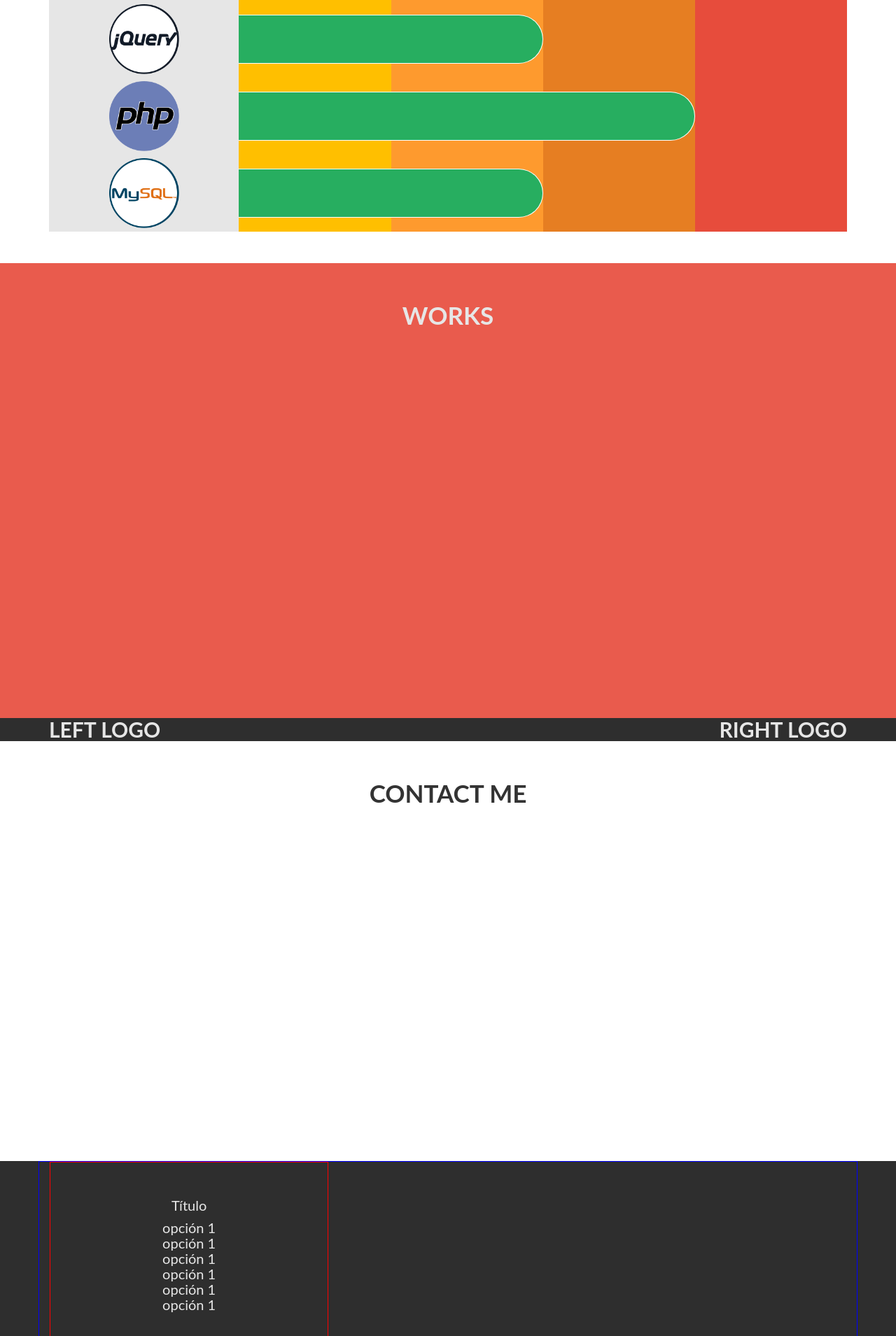
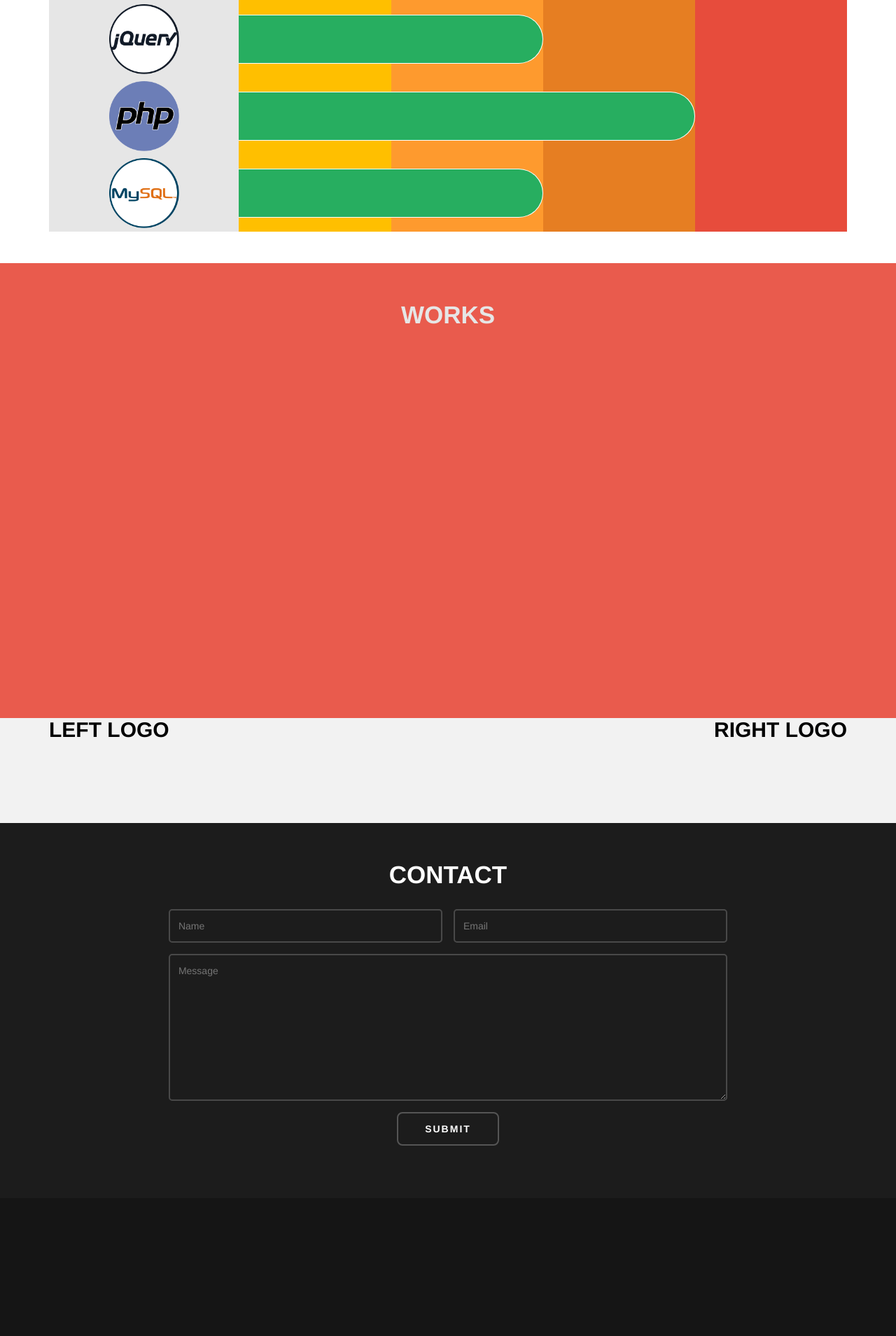
Before and after one commit to fmunoz88/fmunoz, a PHP site: page / in a window 1280 px wide. Shown: the part 2171-4080 px from the top of the page at 70% size. Run offline with PHP 8.4, Linux system fonts and the light colour scheme; some libraries are stand-ins or nearby versions.

Commit message:
modificación archivos

```diff
--- a/css/style.css
+++ b/css/style.css
@@ -7,7 +7,14 @@ html, body {height:100%;}
 body {
 	margin: 0px;
 	padding: 0px;
-	font: 20px/22px "Lato", "Century Gothic", "Trebuchet MS", Helvetica, sans-serif !important;
+	/*font: 20px/22px "Lato", "Century Gothic", "Trebuchet MS", Helvetica, sans-serif !important;*/
+}
+
+body, input, textarea, select {
+	font-family: 'Source Sans Pro', sans-serif;
+	font-size: 12pt;
+	font-weight: 300;
+	line-height: 1.75em;
 }
 
 .clear { clear: both; }
@@ -52,6 +59,25 @@ h2 { font-weight: 700 !important; }
 .radius-topleftright { border-radius: 0px 40px 40px 0px !important; }
 .radius-bottomleft { border-radius: 0px 0px 0px 40px !important; }
 
+form input.text, form select, form textarea {
+	-webkit-appearance: none;
+	display: block;
+	background: none;
+	border: solid 2px;
+	border-color: #555555;
+	border-color: rgba(255,255,255,0.2);
+	border-radius: 0.35em;
+	width: 100%;
+	padding: 0.85em;
+	-moz-transition: border-color 0.25s ease-in-out;
+	-webkit-transition: border-color 0.25s ease-in-out;
+	-o-transition: border-color 0.25s ease-in-out;
+	-ms-transition: border-color 0.25s ease-in-out;
+	transition: border-color 0.25s ease-in-out;
+	outline: none;
+	color: #aaa;
+	color: rgba(255,255,255,0.5);
+}
 /*.fullscreen {
 	width: 100%;
 	height: 100%;
@@ -200,7 +226,7 @@ section#portafolio .container {
 /* Contact Me */
 
 section#contact {
-	height: 600px;
+	background: #1c1c1c;
 	margin:0;
 	padding:25px 0;
 	width: 100%;
@@ -208,18 +234,78 @@ section#contact {
 
 section#contact .container {
 	border-radius: 5px;
-	height: 600px;
+	padding-bottom: 50px;
+}
+
+section#contact .container h2 {
+	color: #FFF;
+}
+
+section#contact div.container form.form {
+	margin: 0 auto;
+	width: 70%;
+}
+
+section#contact div.container form.form .input {
+	width: 49%;
+}
+
+section#contact div.container form.form div.textArea {
+	margin-top: 16px;
+}
+
+section#contact div.container form.form div.textArea textarea {
+	min-height: 15em;
+	-webkit-rtl-ordering: logical;
+	-webkit-user-select: text;
+	flex-direction: column;
+	resize: auto;
+	cursor: auto;
+	white-space: pre-wrap;
+	word-wrap: break-word;
+}
+
+section#contact div.container form.form div.formButton {
+	margin-top: 16px;
+	text-align: center;
+}
+
+section#contact div.container form.form div.formButton a.button {
+	display: inline-block;
+	background: none;
+	border: 2px solid;
+	border-color: #555555;
+	border-radius: 8px;
+	font-size: 0.85em;
+	letter-spacing: 2px;
+	padding: 0.85em 2.75em 0.85em 2.75em;
+	color: #fff !important;
+	text-transform: uppercase;
+	text-decoration: none;
+	font-size: 1em;
+	font-weight: 600;
+	transition: color 0.35s ease-in-out, background-color 0.35s ease-in-out, border-color 0.35s ease-in-out;
+}
+
+section#contact div.container form.form div.formButton a.button:hover {
+	background: #fff;
+	background: rgba(255,255,255,0.8);
+	border-color: #fff;
+	border-color: rgba(255,255,255,0.2);
+	color: #000 !important;
 }
 
 /* Footer */
 
 section#footer {
-	background: #2E2E2E;
+	background-color: #151515;
+	/*box-shadow: 0 1px 5px #000 inset, 0 1px 0 #444; */
 	color: #E6E6E6;
+	height: 300px;
 }
 
 section#footer .container {
-	border: 1px solid blue;
+	/*border: 1px solid blue;*/
 	/*height: 400px;*/
 }
 
--- a/css/tableKnowledge.css
+++ b/css/tableKnowledge.css
@@ -68,6 +68,7 @@
 
 .knowledge-table table tbody tr {
     padding: 10px 0px !important;
+    color: black;
 }
 
 /*.knowledge-table table tbody tr:hover {
--- a/index.php
+++ b/index.php
@@ -10,7 +10,9 @@
 	<link rel="stylesheet" type="text/css" href="css/menunav.css" />
 	<link rel="stylesheet" type="text/css" href="css/tableKnowledge.css" />
 	<!-- Bootstrap -->
-    <link rel="stylesheet" href="css/bootstrap.min.css">
+    <!--<link rel="stylesheet" href="css/bootstrap.min.css">-->
+    <link rel="stylesheet" href="http://maxcdn.bootstrapcdn.com/bootstrap/3.2.0/css/bootstrap.min.css">
+	<link rel="stylesheet" href="http://maxcdn.bootstrapcdn.com/bootstrap/3.2.0/css/bootstrap-theme.min.css">
 </head>
 <body>
 	<nav>
@@ -117,14 +119,14 @@
 					</thead>
 					<tbody>
 						<tr>
-							<td class="logo color-th-logo radius-topleft"><img src="images/logos/html2.png" alt="logo"></td>
+							<td class="logo color-th-logo radius-topleft"><img src="images/logos/html2.png" alt="logo" class="pop" data-toggle="popover" data-content="HTML 5" style="color:black;"></td>
 							<td class="border-td-right color-th-b"><div class="color-th-td"></div></td>
 							<td class="border-td-right color-th-i"><div class="color-th-td"></div></td>
-							<td class="color-th-a"><div class="color-th-td radius-topleftright color-border-right"></div></td>
+							<td class="color-th-a"><div class="color-th-td radius-topleftright color-border-right" ></div></td>
 							<td class="color-th-e"></td>
 						</tr>
 						<tr class="border-tr">
-							<td class="logo color-th-logo"><img src="images/logos/javascript2.png" alt="logo"></td>
+							<td class="logo color-th-logo"><img src="images/logos/javascript2.png" alt="logo" alt="logo" class="pop" data-toggle="popover" data-content="JAVASCRIPT" style="color:black;"></td>
 							<td class="border-td-right color-th-b"><div class="color-th-td"></div></td>
 							<td class="color-th-i"><div class="color-th-td radius-topleftright color-border-right"></div></td>
 							<td class="color-th-a"></td>
@@ -168,7 +170,7 @@
 			<h2 class="title">WORKS</h2>
 		</div>
 	</section>
-	<section class="separator">
+	<section class="separator" style="color: black; height:150px; background: #F2F2F2;">
 		<div class="container">
 			<div id="separator-2">
 				<div class="f-left">
@@ -182,44 +184,26 @@
 	</section>
 	<section id="contact">
 		<div class="container">
-			<h2 class="title">CONTACT ME</h2>
+			<h2 class="title">CONTACT</h2>
+			<form class="form">
+				<div class="input f-left">
+					<input name="name" placeholder="Name" type="text" class="text">
+				</div>
+				<div class="input f-right">
+					<input name="email" placeholder="Email" type="text" class="text">
+				</div>
+				<div class="clear"></div>
+				<div class="textArea">
+					<textarea name="message" placeholder="Message"></textarea>
+				</div>
+				<div class="formButton">
+					<a class="button" href="">SUBMIT</a>
+				</div>
+			</form>
 		</div>
 	</section>
 	<section id="footer">
 		<div class="container">
-			<div class="footer-page footer-left">
-				<div class="footer-page-inner">
-					<p>Título</p>
-					<ul>
-						<li>
-							<a href="">opción 1</a>
-						</li>
-						<li>
-							<a href="">opción 1</a>
-						</li>
-						<li>
-							<a href="">opción 1</a>
-						</li>
-						<li>
-							<a href="">opción 1</a>
-						</li>
-						<li>
-							<a href="">opción 1</a>
-						</li>
-						<li>
-							<a href="">opción 1</a>
-						</li>
-					</ul>
-				</div>
-			</div>
-			<div class="footer-page footer-right">
-				<h2>FOOTER</h2>
-				<div class="footer-page-inner ">
-					<div class="logo">
-						<img src="images/logos/html.png" alt="logo" />
-					</div>
-				</div>
-			</div>
 		</div>
 	</section>
     <!-- HTML5 Shim and Respond.js IE8 support of HTML5 elements and media queries -->
@@ -233,13 +217,24 @@
      <script src="https://ajax.googleapis.com/ajax/libs/jquery/1.11.1/jquery.min.js"></script>
     <!-- Include all compiled plugins (below), or include individual files as needed -->
     <script src="js/main.js"></script>
-    <script src="js/bootstrap.min.js"></script>
+    <!--<script src="js/bootstrap.min.js"></script>-->
+    <script src="http://maxcdn.bootstrapcdn.com/bootstrap/3.2.0/js/bootstrap.min.js"></script>
     <script src='js/jquery.scrollto.js'></script>
     <script>
 		$(function() {
 			menuClickMovil.init();
 			menuClickSubmenu.init();
 		});
+
+		$(document).ready(function(){
+		    $(".pop").popover({
+		        placement : 'top',
+		        trigger : 'hover',
+		        placement : 'left'
+		    });
+		});
+
+
 	</script>
 </body>
 </html>
```
Also changed, not shown: analyticstracking/analyticstracking.php (added, +10 -0 lines), css/component.css (line endings or trailing spaces), css/menunav.css (line endings or trailing spaces), css/responsive.css (line endings or trailing spaces), fonts/Aller/Aller Font License.txt (line endings or trailing spaces), js/jquery.scrollto.js (line endings or trailing spaces), js/main.js (line endings or trailing spaces).
